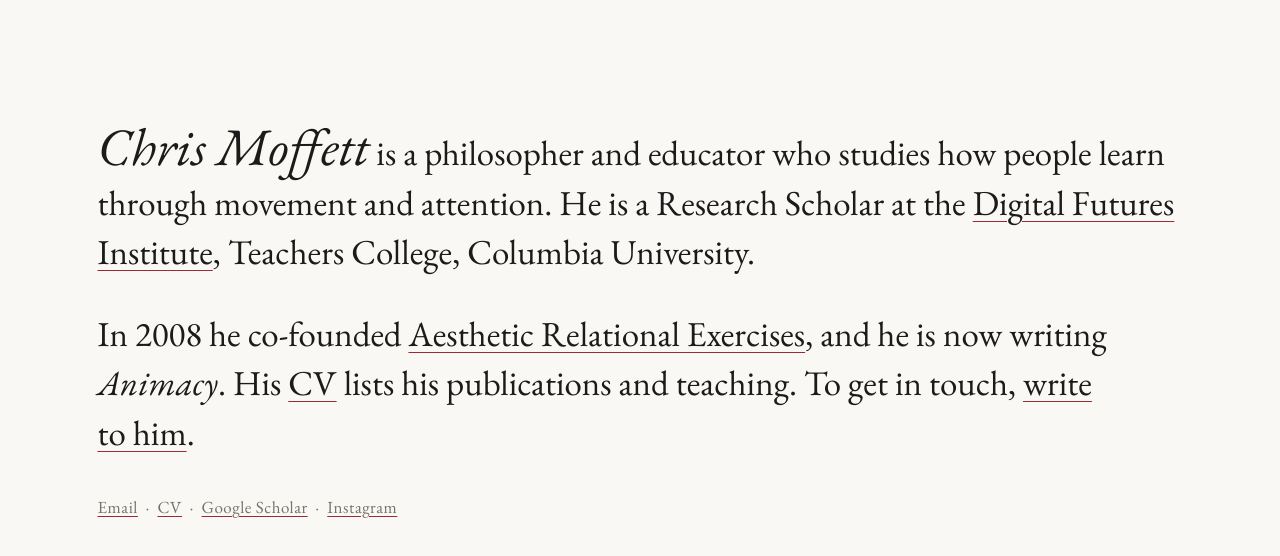
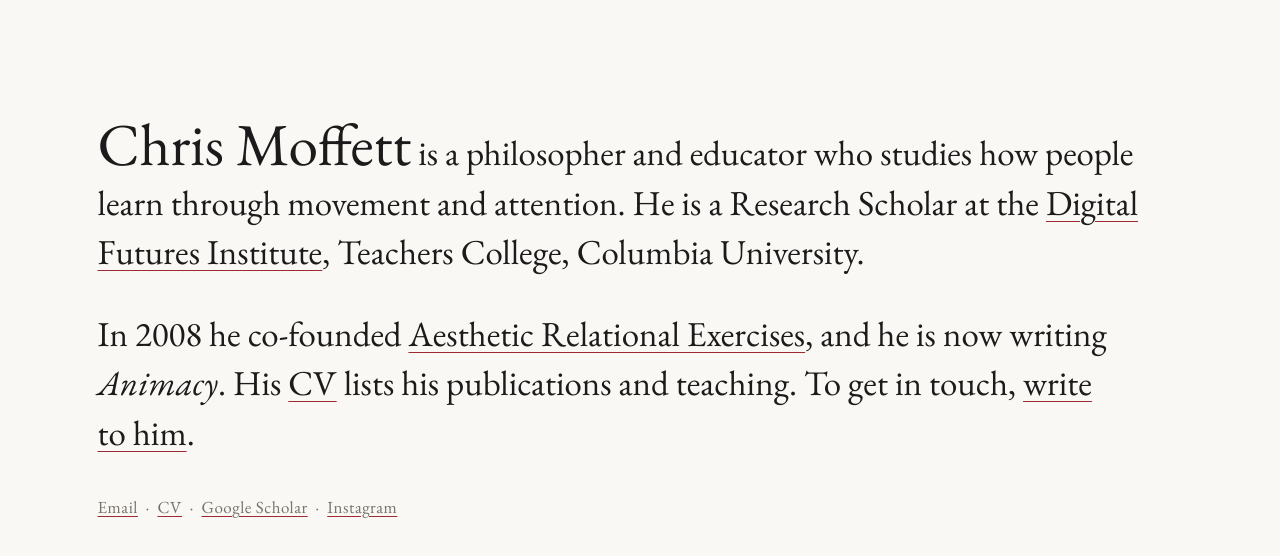
Before and after one commit to chrismoffett/chrismoffett.com, a plain HTML site: page index.html in a window 1280 px wide. Drawn offline with nearby package versions, Linux system fonts and the light colour scheme.

Commit message:
Run-in name in roman at 1.7em
Co-Authored-By: Claude Opus 5.5 <noreply@anthropic.com>
Claude-Session: https://claude.ai/code/session_0163MbiPzpgbvTFHfsq1HMXi

```diff
--- a/style.css
+++ b/style.css
@@ -9,4 +9,4 @@ a { color: inherit; text-decoration: underline; text-decoration-thickness: 1px;
 .contact { font-size: 17px; color: var(--muted); letter-spacing: .03em; margin-top: 2.2em; }
 .contact a { color: var(--muted); }
 /* Run-in name: keep "Moffett" in one text run so the ff ligature holds; no letter-spacing here. */
-.n { font-style: italic; font-weight: 400; font-size: 1.5em; line-height: 0; vertical-align: baseline; }
+.n { font-style: normal; font-weight: 400; font-size: 1.7em; line-height: 0; vertical-align: baseline; }
```
